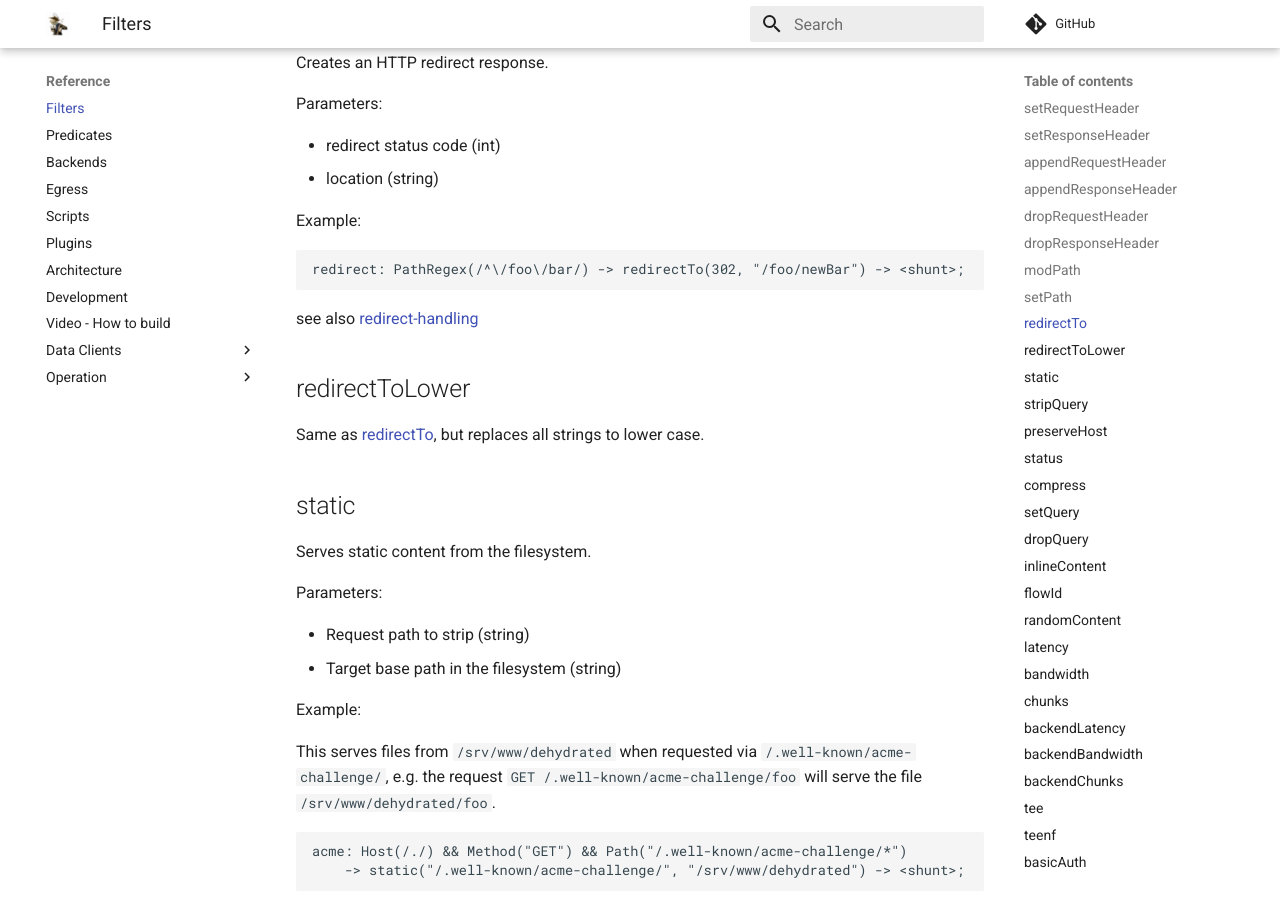
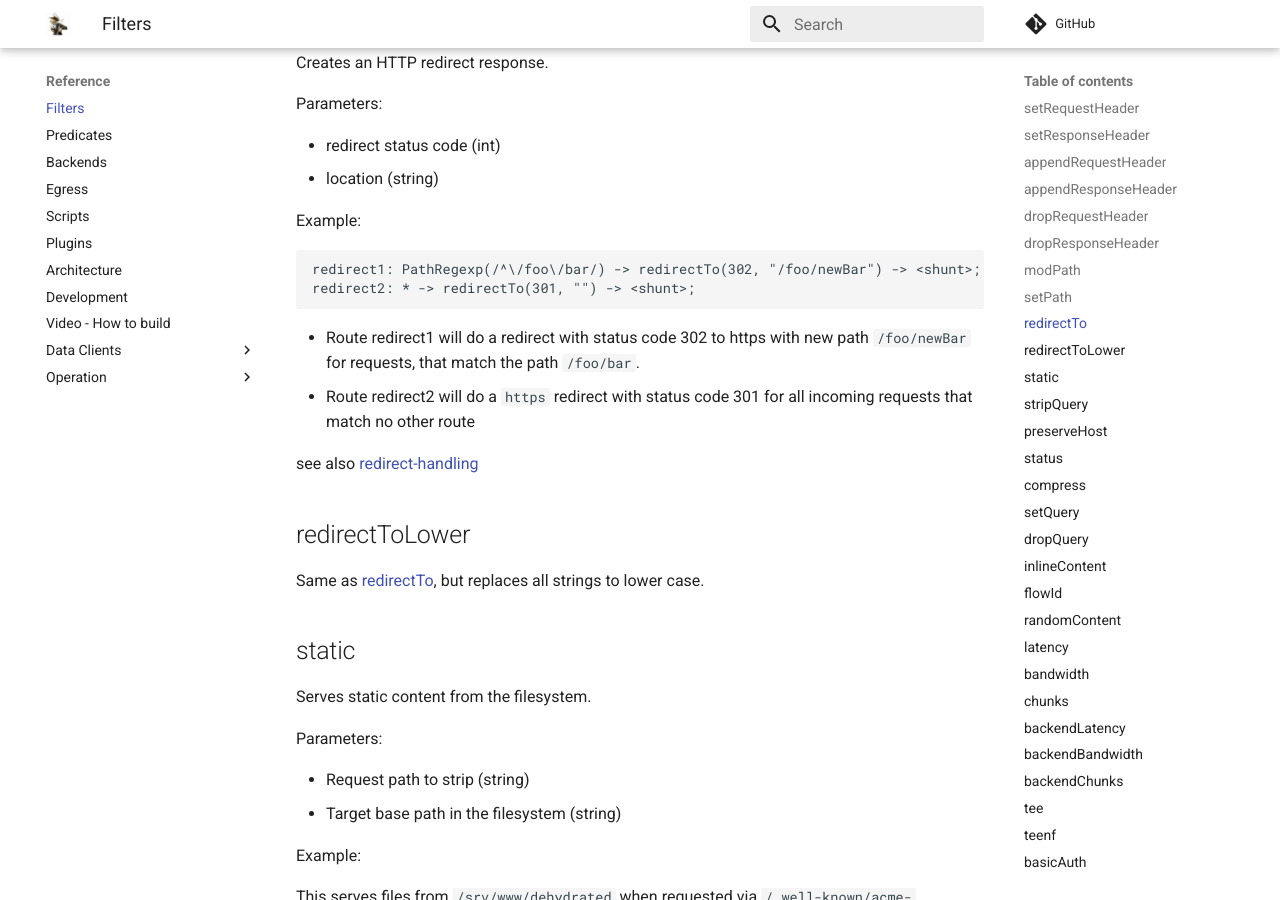
Before and after one commit to zalando/skipper, an MkDocs documentation site: the page built from docs/reference/filters.md, in a window 1280 px wide and 900 px high, scrolled down 2311 px. Built offline with MkDocs 1.6.1 and Material for MkDocs 9.7.7, drawn with Linux system fonts in a browser that asks for light colours; comment, search, counter and statistics services are not loaded.

Commit message:
doc: add redirectTo https example and clarify about the http to https redirect
Signed-off-by: Sandor Szücs <sandor.szuecs@zalando.de>

````diff
--- a/docs/reference/filters.md
+++ b/docs/reference/filters.md
@@ -99,8 +99,14 @@ Parameters:
 Example:
 
 ```
-redirect: PathRegex(/^\/foo\/bar/) -> redirectTo(302, "/foo/newBar") -> <shunt>;
-```
+redirect1: PathRegexp(/^\/foo\/bar/) -> redirectTo(302, "/foo/newBar") -> <shunt>;
+redirect2: * -> redirectTo(301, "") -> <shunt>;
+```
+
+- Route redirect1 will do a redirect with status code 302 to https
+  with new path `/foo/newBar` for requests, that match the path `/foo/bar`.
+- Route redirect2 will do a `https` redirect with status code 301 for all
+  incoming requests that match no other route
 
 see also [redirect-handling](../tutorials/common-use-cases.md#redirect-handling)
 
````
